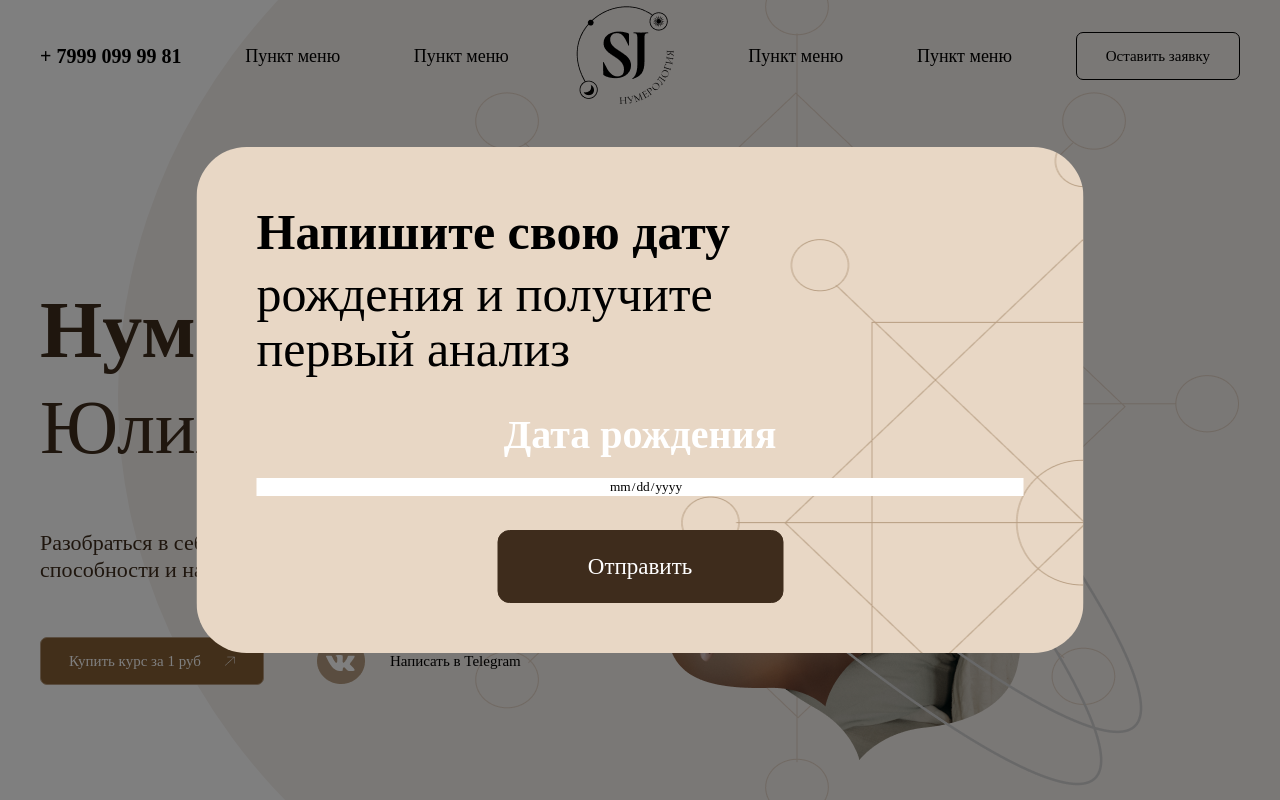
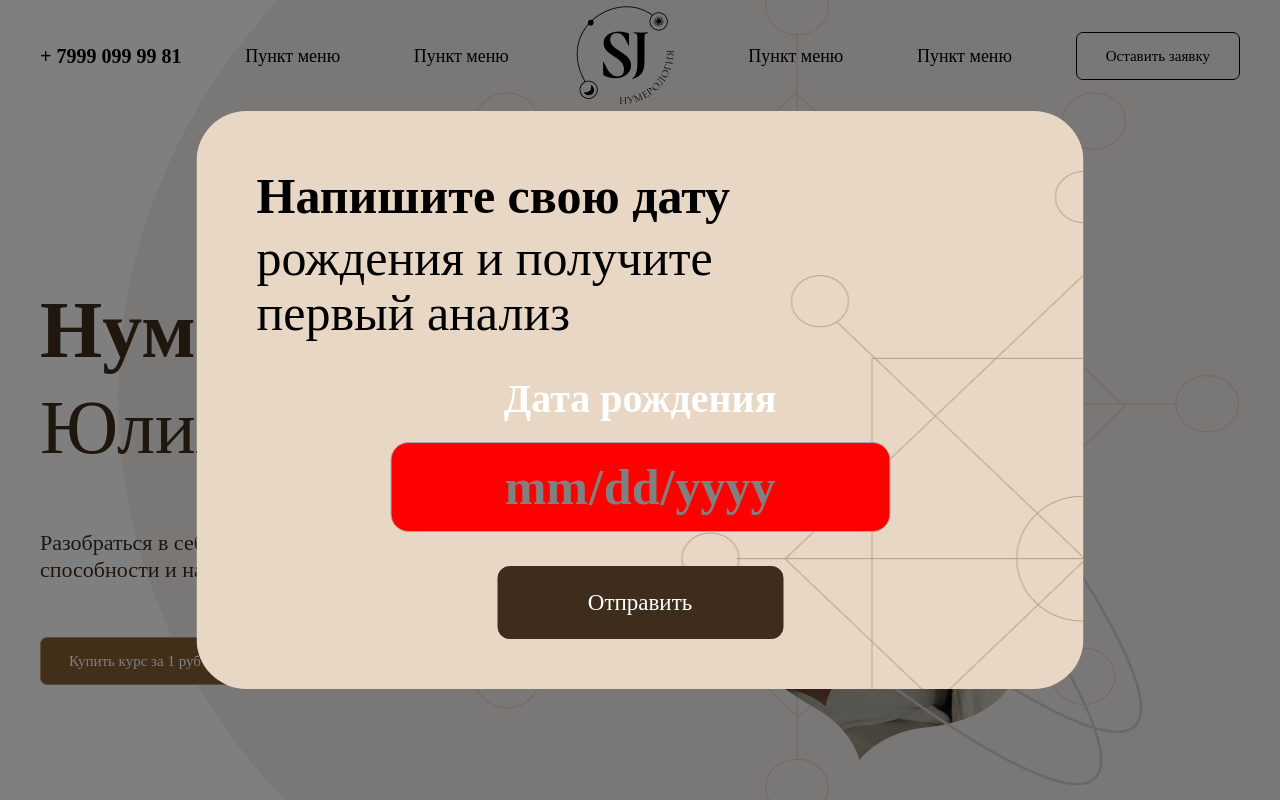
Before and after one commit to Aramayis331/Numerology, a React (Create React App) app: page /birth in a window 1280 px wide. Shown: the top 800 px of the page. Built offline with nearby package versions, Linux system fonts and the light colour scheme; a web font is replaced by a local one.

Commit message:
Test date input

```diff
--- a/src/pages/home/components/inputDate/InputDate.scss
+++ b/src/pages/home/components/inputDate/InputDate.scss
@@ -2,94 +2,63 @@
 @import "styles/variables.scss";
 @import "styles/mixins.scss";
 
-// .input__date {
-//   @include flex();
-//   width: 100%;
-//   height: 90px;
-//   font-weight: 700;
-//   font-size: 50px;
-//   text-align: center;
-//   line-height: 67px;
-//   color: #000000;
-//   background-color: transparent;
-//   border: 1px solid $border-buttons;
-//   border-radius: 18px;
-//   outline: unset;
-//   cursor: pointer;
-//   appearance: none;
-//   -webkit-appearance: none;
-//   &::-webkit-datetime-edit {
-//     background-color: red;
-//     position: relative;
-//     width: 100%;
-//     color: gray;
-//   }
-//   &::-webkit-inner-spin-button,
-//   &::-webkit-calendar-picker-indicator {
-//     display: none;
-//     -webkit-appearance: none;
-//     appearance: none;
-//   }
-//   &::-webkit-datetime-edit-day-field:focus {
-//     background-color: transparent;
-//     color: white;
-//     outline: none;
-//   }
-//   &::-webkit-datetime-edit-month-field:focus {
-//     background-color: transparent;
-//     color: white;
-//     outline: none;
-//   }
-//   &::-webkit-datetime-edit-year-field:focus {
-//     background-color: transparent;
-//     color: white;
-//     outline: none;
-//   }
-// }
-
-input[type="date"],
-input[type="time"] {
-  border: none;
-  box-sizing: border-box;
-  outline: 0;
-  padding-left: 0.75rem;
-  display: flex;
-  justify-content: center;
-  position: relative;
+.input__date {
+  @include flex();
   width: 100%;
-  -moz-appearance: textfield;
+  height: 90px;
+  font-weight: 700;
+  font-size: 50px;
+  text-align: center;
+  line-height: 67px;
+  color: #000000;
+  background-color: transparent;
+  border: 1px solid $border-buttons;
+  border-radius: 18px;
+  outline: unset;
+  cursor: pointer;
+  appearance: none;
   -webkit-appearance: none;
-  margin: 0;
+  &::-webkit-datetime-edit {
+    background-color: red;
+    position: relative;
+    width: 100%;
+    color: gray;
+  }
+  &::-webkit-inner-spin-button,
+  &::-webkit-calendar-picker-indicator {
+    display: none;
+    -webkit-appearance: none;
+    appearance: none;
+  }
+  &::-webkit-datetime-edit-day-field:focus {
+    background-color: transparent;
+    color: white;
+    outline: none;
+  }
+  &::-webkit-datetime-edit-month-field:focus {
+    background-color: transparent;
+    color: white;
+    outline: none;
+  }
+  &::-webkit-datetime-edit-year-field:focus {
+    background-color: transparent;
+    color: white;
+    outline: none;
+  }
 }
-
-input[type="date"]::placeholder,
-input[type="time"]::placeholder {
-  font-family: "Roboto";
-  font-size: 17px;
-  font-style: normal;
-  font-weight: 400;
+input[type="date" i],
+input[type="datetime-local" i],
+input[type="month" i],
+input[type="time" i],
+input[type="week" i] {
+  align-items: center;
+  -webkit-appearance: menulist;
+  background-color: red;
+  border: 1px solid #a9a9a9;
+  display: -webkit-inline-flex;
+  overflow: hidden;
+  width: 10em;
 }
-
-input[type="date"]::-webkit-calendar-picker-indicator,
-input[type="time"]::-webkit-calendar-picker-indicator {
-  background: none;
-  bottom: 0;
-  color: transparent;
-  cursor: pointer;
-  height: auto;
-  left: 0;
-  position: absolute;
-  right: 0;
-  top: 0;
-  width: auto;
-}
-
-input[type="date"]::-webkit-datetime-edit,
-input[type="time"]::-webkit-datetime-edit {
-  text-align: center;
-  width: 100%;
-}
-
 @media (max-width: 1110px) {
   .input__date {
     height: 85px;
```
